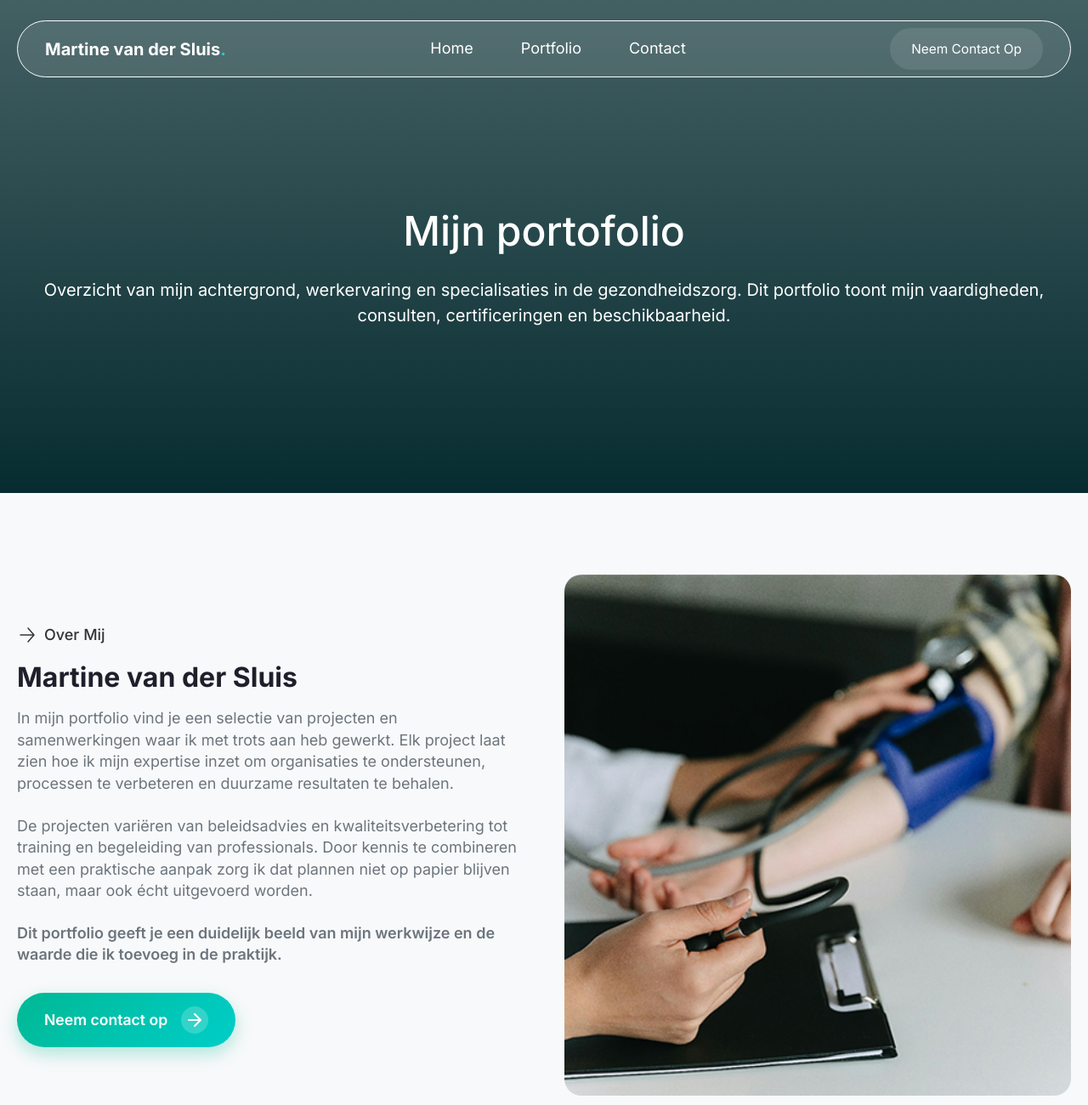
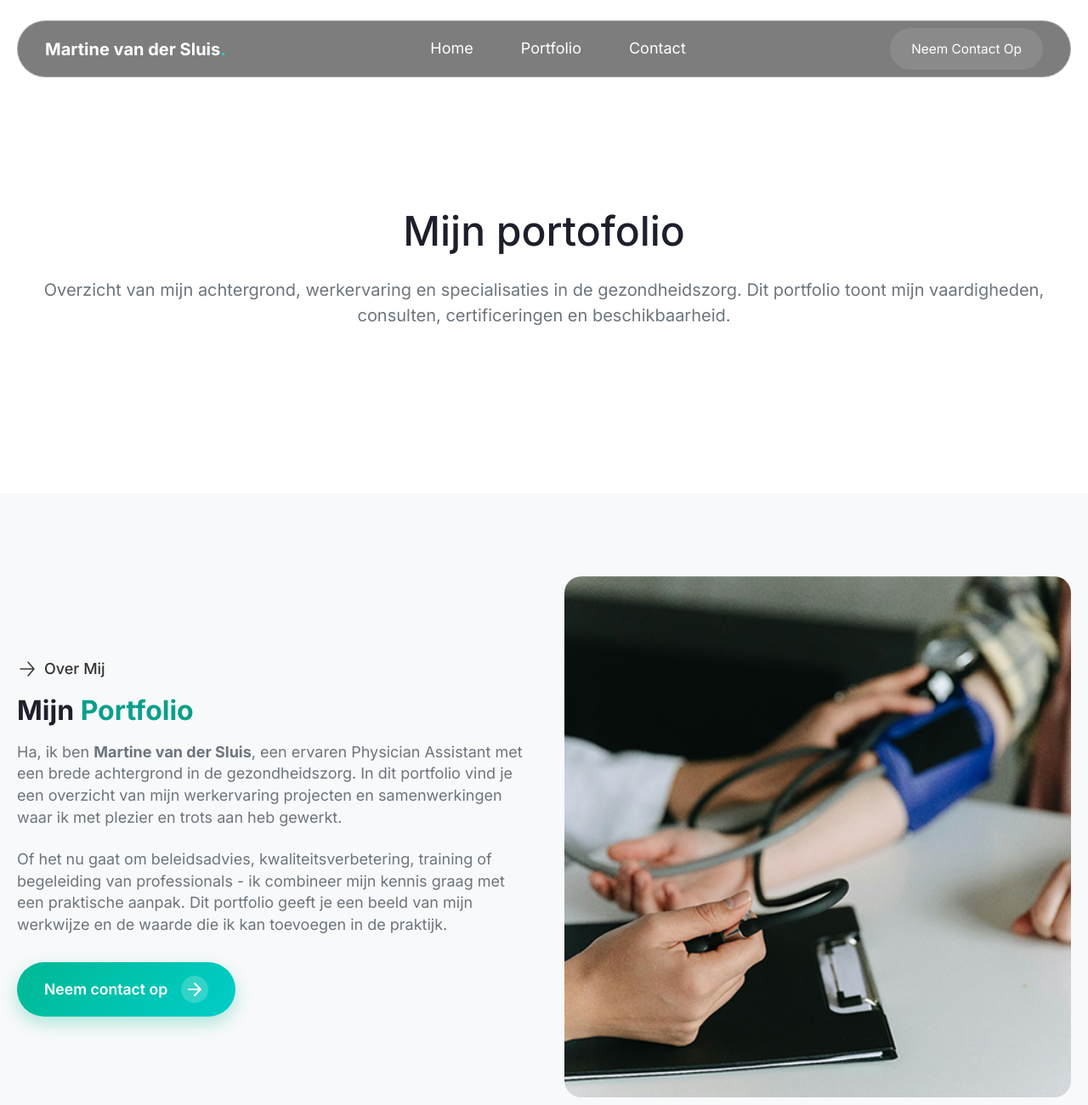
Before and after one commit to AngelineSeveses/Martine-van-der-Sluis, a plain HTML site: page portfolio.html in a window 1280 px wide. Shown: the top 1300 px of the page at 85% size. Drawn offline with nearby package versions, Linux system fonts and the light colour scheme.

Commit message:
update revisions

```diff
--- a/custom.css
+++ b/custom.css
@@ -110,6 +110,17 @@ header .container {
   backdrop-filter: blur(10px);
   transition: all 0.3s ease;
 }
+.gray-header-container {
+  background-color: rgb(0 0 0 / 51%) !important;
+  border: 0.5px solid rgba(255, 255, 255, 0.3) !important;
+  border-radius: 100px;
+  padding: 8px 32px;
+  backdrop-filter: blur(10px);
+  transition: all 0.3s ease;
+}
+/* #portfolio-header .header-container {
+;
+} */
 
 /* Scrolled state */
 header.scrolled .header-container {
@@ -296,6 +307,23 @@ header.scrolled .header-container {
 }
 
 .portfolio-hero {
+  /* background: linear-gradient(
+    180deg,
+    rgba(67, 96, 99, 1) 0%,
+    rgba(7, 44, 48, 1) 100%
+  ); */
+  position: relative;
+  padding-top: clamp(5rem, 12vw, 8rem);
+  padding-bottom: var(--spacing-lg);
+
+  h1 {
+    color: var(--heading-color);
+  }
+  .hero-card p {
+    color: var(--text-color);
+  }
+}
+.portfolio-hero-contact {
   background: linear-gradient(
     180deg,
     rgba(67, 96, 99, 1) 0%,
@@ -368,7 +396,18 @@ header.scrolled .header-container {
   object-fit: cover;
   border-radius: 20px;
 }
-
+.about-cards {
+  display: flex;
+  flex-wrap: wrap;
+  align-items: stretch;
+  gap: 16px;
+  width: 100%;
+}
+
+.about-cards .about-cards-content {
+  flex-basis: 180px;
+  flex-grow: 1;
+}
 .contact-image {
   height: 300px;
   width: 100%;
--- a/portfolio.html
+++ b/portfolio.html
@@ -44,10 +44,10 @@
     <!-- Header -->
     <!-- Header -->
 
-    <header id="header">
+    <header id="header ">
       <div class="container">
         <div
-          class="header-container d-flex justify-content-between align-items-center position-relative"
+          class="gray-header-container d-flex justify-content-between align-items-center position-relative"
         >
           <a href="index.html" class="logo">
             Martine van der Sluis<span>.</span>
@@ -93,13 +93,9 @@
       <div class="container">
         <div class="row g-4 align-items-center">
           <div class="hero-card p-md-3">
-            <h1 class="text-center mb-4 lh-sm text-fade-up">
-              Mijn portofolio
-            </h1>
+            <h1 class="text-center mb-4 lh-sm text-fade-up">Mijn portofolio</h1>
 
-            <p
-              class="fs-5 fw-normal lh-base text-center text-white text-fade-up"
-            >
+            <p class="fs-5 fw-normal lh-base text-center text-fade-up">
               Overzicht van mijn achtergrond, werkervaring en specialisaties in
               de gezondheidszorg. Dit portfolio toont mijn vaardigheden,
               consulten, certificeringen en beschikbaarheid.
@@ -110,8 +106,8 @@
     </section>
 
     <!-- ------------------------------------------ -->
-    <section class="about-section py-5 d-flex align-items-center">
-      <div class="container py-5">
+    <section class="about-section d-flex align-items-center">
+      <div class="container">
         <div class="row g-5 align-items-center">
           <div class="col-lg-6">
             <div class="section-heading mb-3">
@@ -132,25 +128,25 @@
                 </svg>
                 Over Mij
               </div>
-              <h2 class="main-title">Martine van der Sluis</h2>
+              <h2 class="main-title">
+                Mijn <span class="heading-highlight"> Portfolio</span>
+              </h2>
             </div>
 
             <p class="mb-4">
-              In mijn portfolio vind je een selectie van projecten en
-              samenwerkingen waar ik met trots aan heb gewerkt. Elk project laat
-              zien hoe ik mijn expertise inzet om organisaties te ondersteunen,
-              processen te verbeteren en duurzame resultaten te behalen.
+              Ha, ik ben <strong>Martine van der Sluis</strong>, een ervaren
+              Physician Assistant met een brede achtergrond in de
+              gezondheidszorg. In dit portfolio vind je een overzicht van mijn
+              werkervaring projecten en samenwerkingen waar ik met plezier en
+              trots aan heb gewerkt.
             </p>
             <p class="mb-4">
-              De projecten variëren van beleidsadvies en kwaliteitsverbetering
-              tot training en begeleiding van professionals. Door kennis te
-              combineren met een praktische aanpak zorg ik dat plannen niet op
-              papier blijven staan, maar ook écht uitgevoerd worden.
+              Of het nu gaat om beleidsadvies, kwaliteitsverbetering, training
+              of begeleiding van professionals - ik combineer mijn kennis graag
+              met een praktische aanpak. Dit portfolio geeft je een beeld van
+              mijn werkwijze en de waarde die ik kan toevoegen in de praktijk.
             </p>
-            <p class="mb-4 fw-semibold">
-              Dit portfolio geeft je een duidelijk beeld van mijn werkwijze en
-              de waarde die ik toevoeg in de praktijk.
-            </p>
+
             <a
               href="/contact.html"
               class="btn btn-discover d-inline-flex align-items-center gap-3 mt-2"
@@ -215,8 +211,8 @@
                 Mijn <span class="heading-highlight"> Portfolio</span>
               </h2>
               <p>
-                Vul het onderstaande formulier in en ik neem zo spoedig mogelijk
-                contact met u op.
+                Ontdek mijn ervaring, lidmaatschappen en vaardigheden die van
+                invloed zijn op de manier waarop ik voor patiënten zorg.
               </p>
             </div>
             <img
```
Also changed, not shown: contact.html (+7 -3 lines), index.html (+7 -5 lines), img/hero-image.png, img/hero-image1.png (added).
